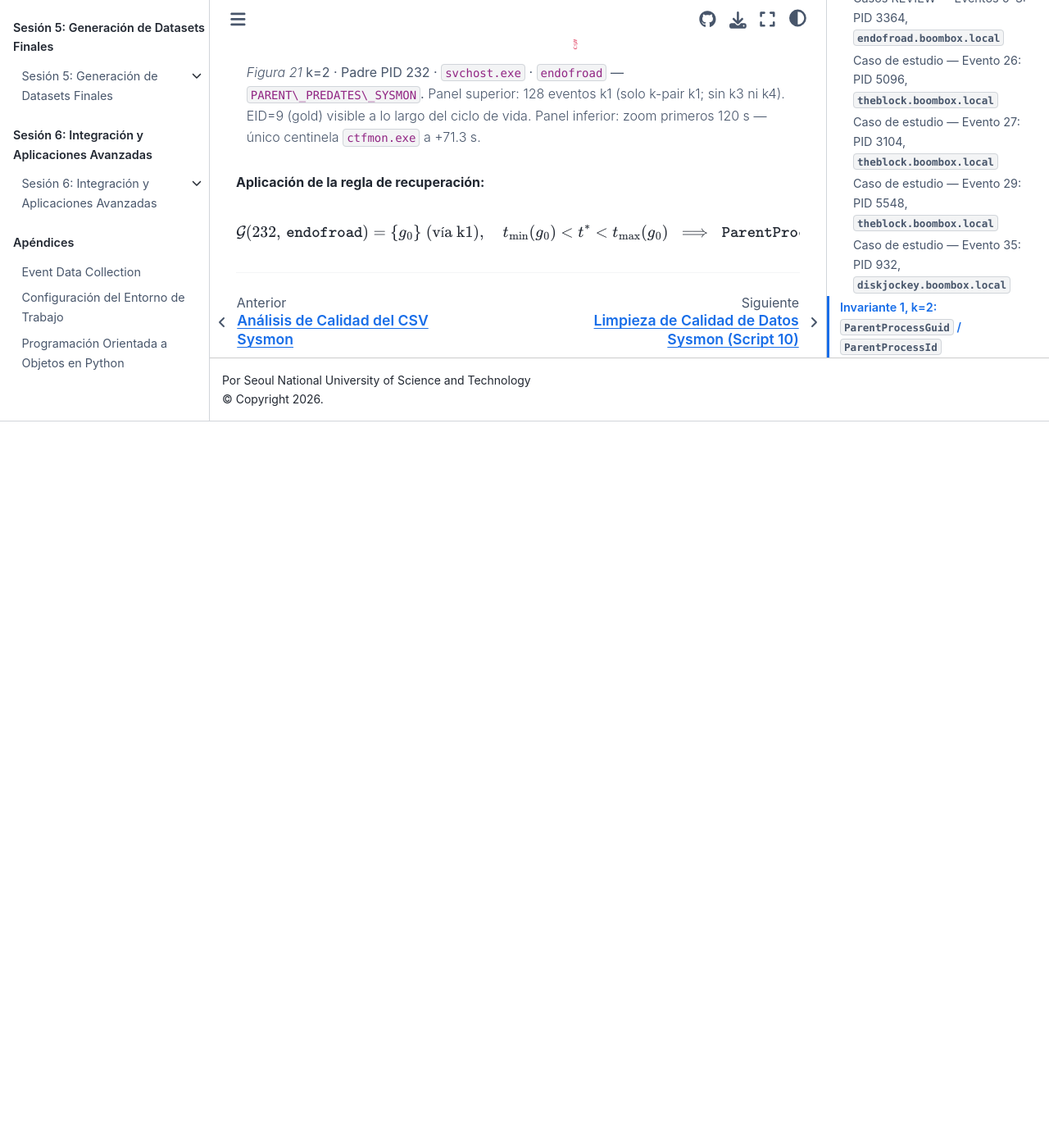
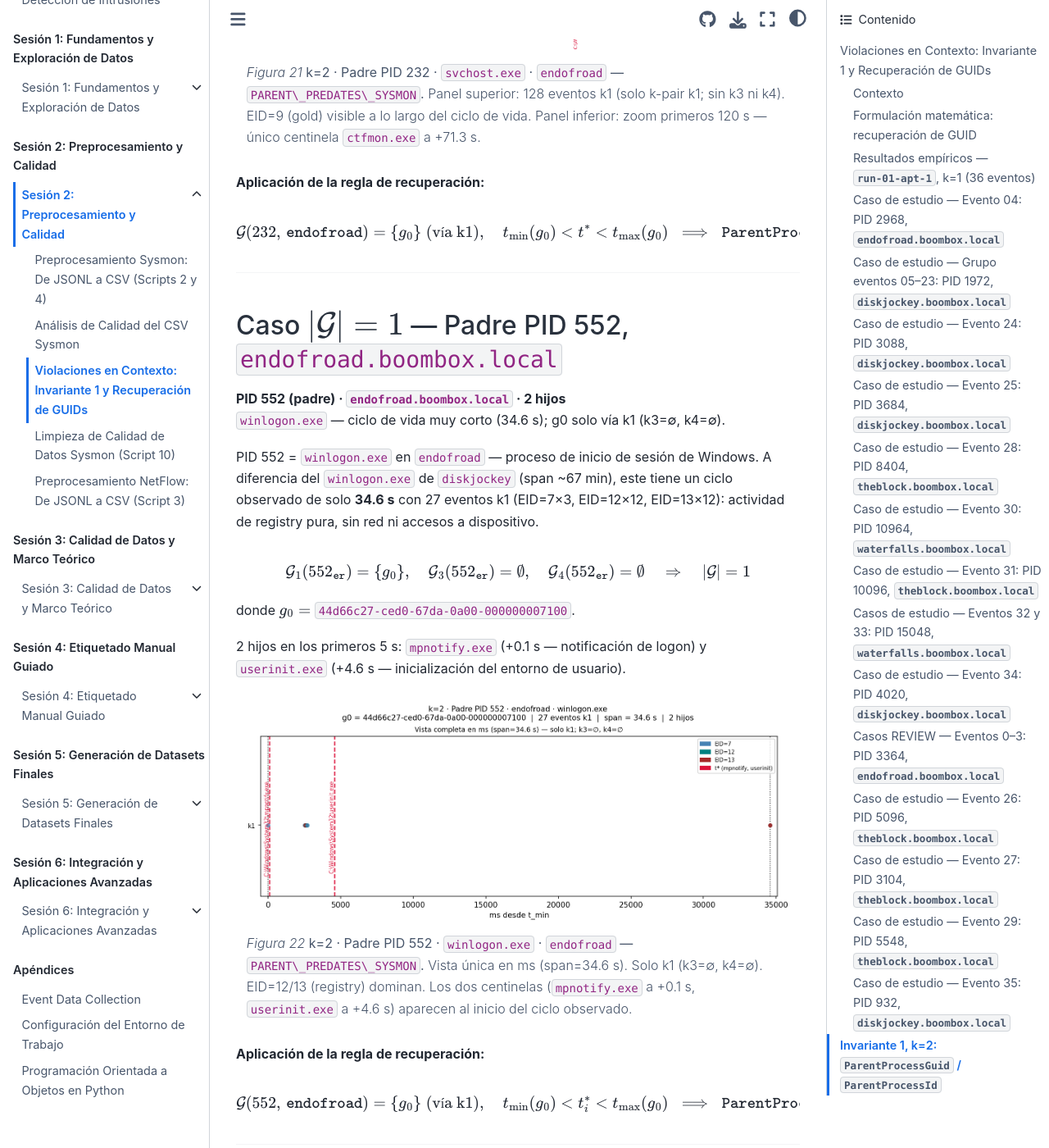
Before and after one commit to ollerenac/curso2026, a Jupyter Book: the page built from sesion-2/9-violaciones-en-contexto.md, in a window 1280 px wide and 1400 px high, scrolled down 44033 px. Shown: the whole window at 82% size. Built offline with Jupyter Book 1.0.4 settings and Sphinx 7.4.7 and the Sphinx Book theme 1.1.4, drawn with Linux system fonts in a browser that asks for light colours; before the commit the page ends 44547 px from its top, so only the background shows below that.

Commit message:
analysis(sesion-2): add k=2 REPLACE_GUID case — padre PID 552 winlogon.exe endofroad
g0 solo vía k1 (k3=∅, k4=∅). Span=34.6s, 27 eventos k1 (registry). 2 hijos:
mpnotify.exe (+0.1s) y userinit.exe (+4.6s). MD actualizado con figura ev_k2_er552_timeline.png.

Co-Authored-By: Claude Sonnet 4.6 <noreply@anthropic.com>

````diff
--- a/sesion-2/9-violaciones-en-contexto.md
+++ b/sesion-2/9-violaciones-en-contexto.md
@@ -1657,3 +1657,46 @@ t_{\min}(g_0) < t^* < t_{\max}(g_0)
 $$
 
 ---
+
+## Caso $\lvert\mathcal{G}\rvert = 1$ — Padre PID 552, `endofroad.boombox.local`
+
+**PID 552 (padre) · `endofroad.boombox.local` · 2 hijos**
+`winlogon.exe` — ciclo de vida muy corto (34.6 s); g0 solo vía k1 (k3=∅, k4=∅).
+
+PID 552 = `winlogon.exe` en `endofroad` — proceso de inicio de sesión de Windows.
+A diferencia del `winlogon.exe` de `diskjockey` (span ~67 min), este tiene un ciclo
+observado de solo **34.6 s** con 27 eventos k1 (EID=7×3, EID=12×12, EID=13×12):
+actividad de registry pura, sin red ni accesos a dispositivo.
+
+$$
+\mathcal{G}_1(552_{\texttt{er}}) = \{g_0\},\quad
+\mathcal{G}_3(552_{\texttt{er}}) = \emptyset,\quad
+\mathcal{G}_4(552_{\texttt{er}}) = \emptyset
+\quad\Rightarrow\quad \lvert\mathcal{G}\rvert = 1
+$$
+
+donde $g_0 =$ `44d66c27-ced0-67da-0a00-000000007100`.
+
+2 hijos en los primeros 5 s: `mpnotify.exe` (+0.1 s — notificación de logon)
+y `userinit.exe` (+4.6 s — inicialización del entorno de usuario).
+
+```{figure} img/ev_k2_er552_timeline.png
+:name: ev-k2-er552-timeline
+:width: 100%
+
+**k=2 · Padre PID 552 · `winlogon.exe` · `endofroad` — `PARENT\_PREDATES\_SYSMON`.**
+Vista única en ms (span=34.6 s). Solo k1 (k3=∅, k4=∅). EID=12/13 (registry) dominan.
+Los dos centinelas (`mpnotify.exe` a +0.1 s, `userinit.exe` a +4.6 s) aparecen
+al inicio del ciclo observado.
+```
+
+**Aplicación de la regla de recuperación:**
+
+$$
+\mathcal{G}(552,\,\texttt{endofroad}) = \{g_0\}\;(\text{vía k1}),\quad
+t_{\min}(g_0) < t^*_i < t_{\max}(g_0)
+\;\implies\; \texttt{ParentProcessGuid} \leftarrow g_0 \quad
+[\texttt{PARENT\_PREDATES\_SYSMON}]
+$$
+
+---
````
Also changed, not shown: sesion-2/img/ev_k2_er552_timeline.png (added), 1 other file.
